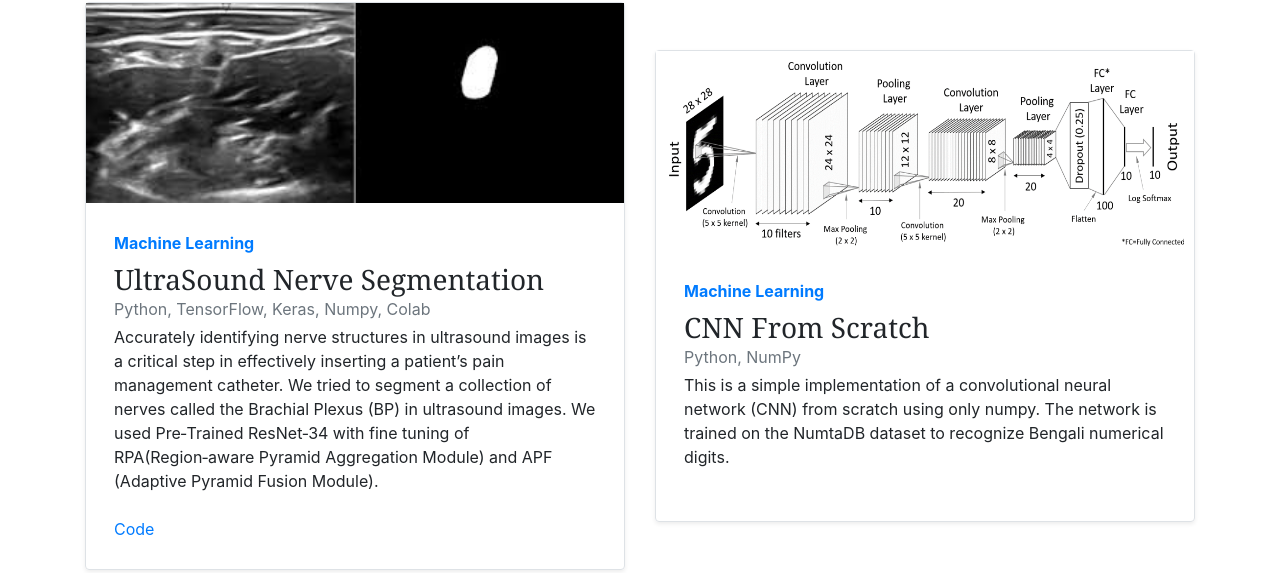
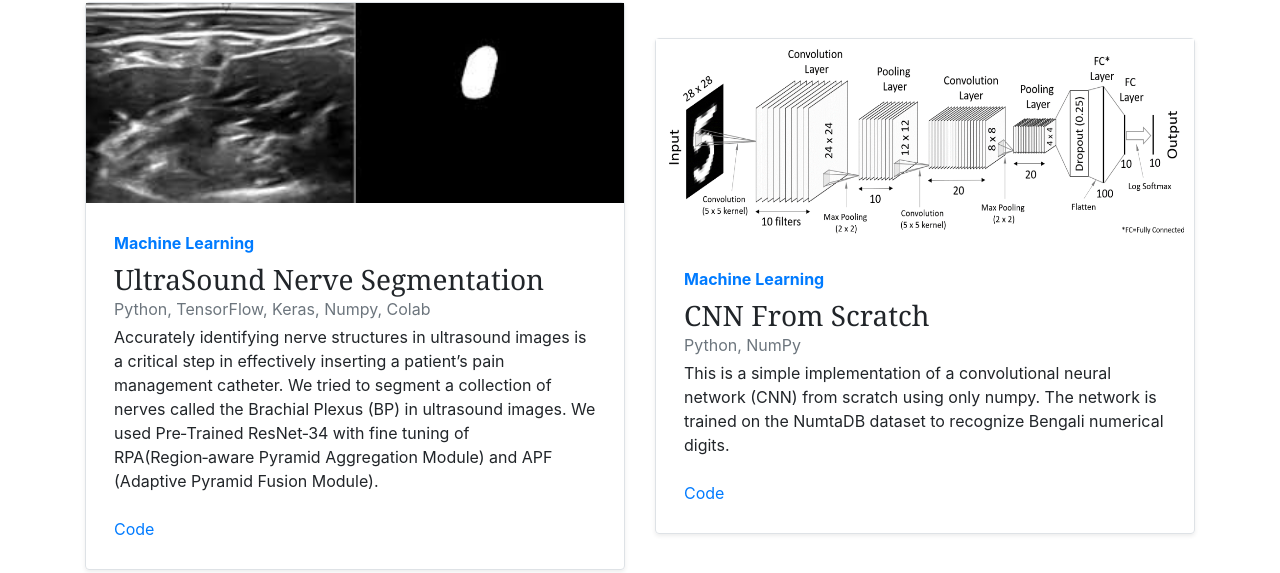
Before and after one commit to Shibly10/shibly.github.io, a plain HTML site: page index.html in a window 1280 px wide. Shown: the part 2521-3094 px from the top of the page. Drawn offline with nearby package versions, Linux system fonts and the light colour scheme; a web font is replaced by a local one.

Commit message:
cnn code update

```diff
--- a/index.html
+++ b/index.html
@@ -297,7 +297,7 @@
                             <div class="mb-1 text-muted">Python, NumPy</div>
                             <p class="card-text mb-auto">This is a simple implementation of a convolutional neural network (CNN) from scratch using only numpy. The network is trained on the NumtaDB dataset to recognize Bengali numerical digits.</p>
                             <br>
-                            <!-- <a href="https://github.com/Farhana100/CNN_from_scratch" target="_blank">Code</a> -->
+                            <a href="https://github.com/Nazmul1850/CNN_Scratch" target="_blank">Code</a>
                         </div>
                     </div>
                 </div>
```
